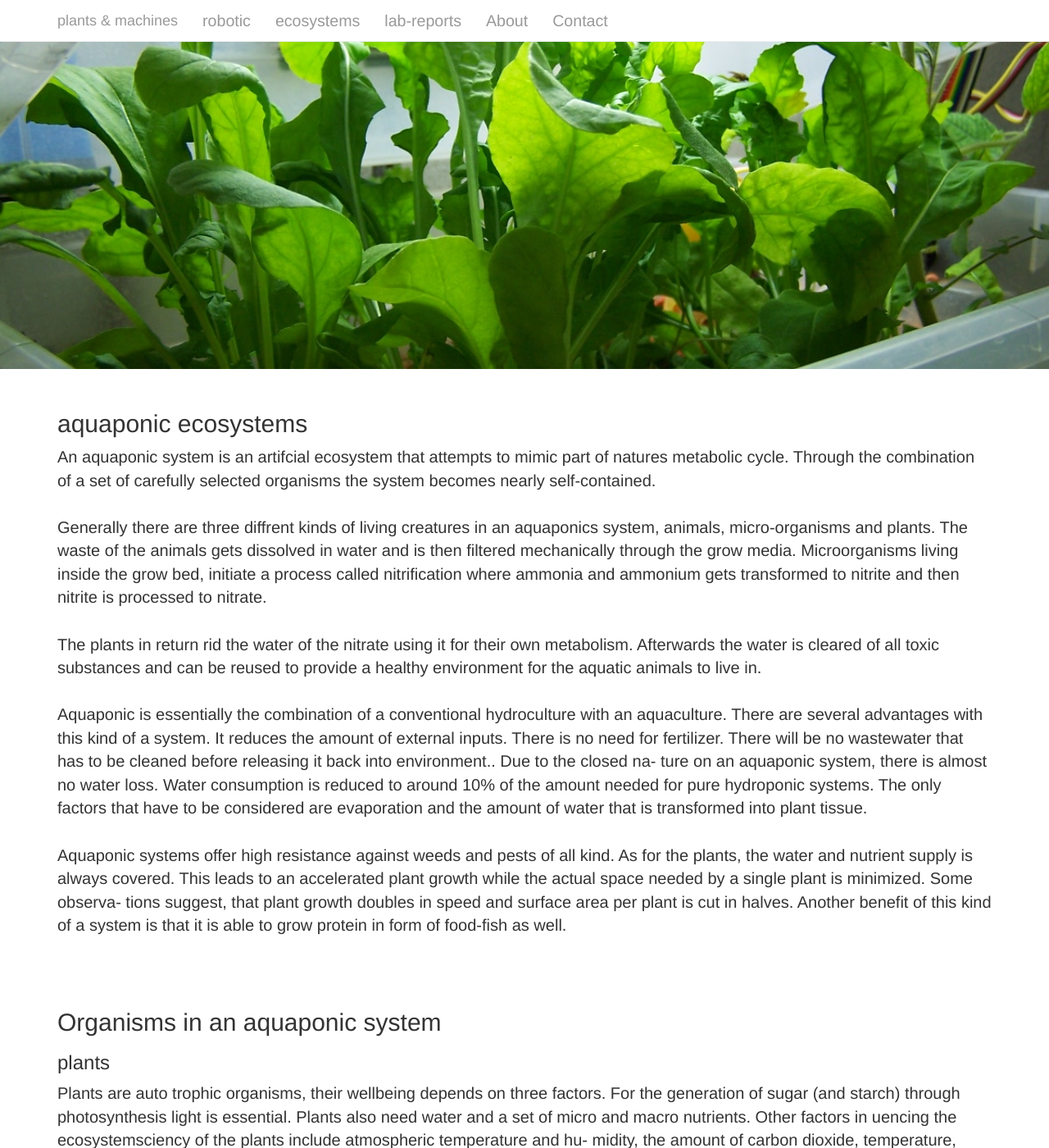
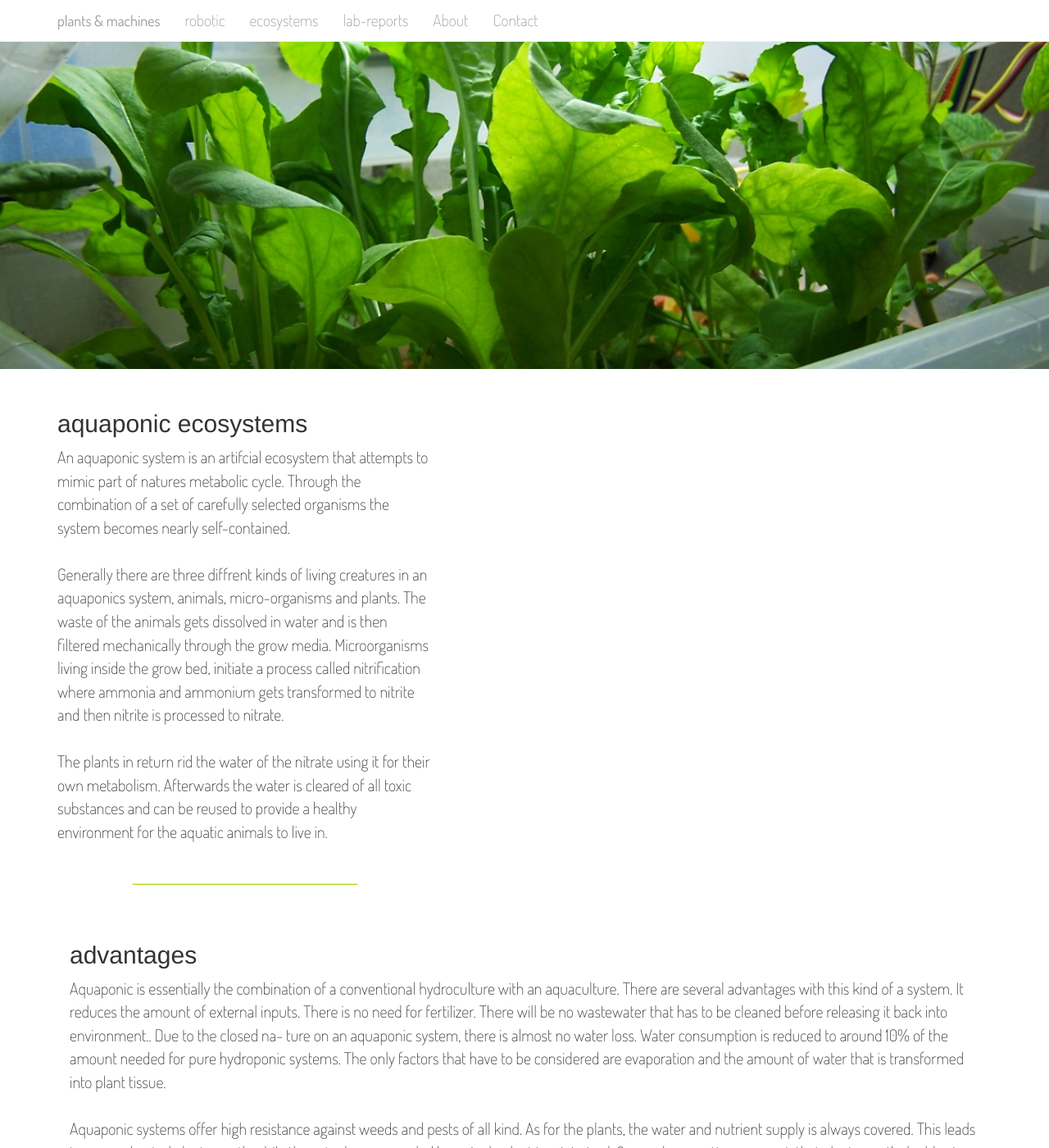
Before and after one commit to plantsandmachines/plantsandmachines.github.io, a Jekyll site: the page built from aquaponic/index.html, in a window 1280 px wide and 1400 px high. Shown: the whole window at 82% size. Built offline with Jekyll 4.4.1, drawn with Linux system fonts in a browser that asks for light colours; nearby versions of some CDN libraries; Markdown is read by kramdown in place of the engine named in the settings.

Commit message:
layout ecosystem

```diff
--- a/aquaponic/index.html
+++ b/aquaponic/index.html
@@ -14,7 +14,7 @@ title: ecosystems
 <div id="aquaponic">
 	<div class="container margin-bottom">
 		<div class="row">
-			<div class="col-md-12">
+			<div class="col-md-5">
 				<h2>aquaponic ecosystems</h2>
 				<p> An aquaponic system is an artifcial ecosystem that attempts to mimic part of
 natures metabolic cycle. Through the combination of a set of carefully selected
@@ -29,7 +29,14 @@ The plants in return rid the water of the
 nitrate using it for their own metabolism. Afterwards the water is cleared of all
 toxic substances and can be reused to provide a healthy environment for the aquatic animals
 to live in.
-<br/><br/>
+<br/><br/><hr/><br/>
+</div>
+</div>
+
+<div class="container"
+<div class="row">
+
+<h2>advantages</h2>
 Aquaponic is essentially the combination of a conventional
 hydroculture with an aquaculture.
 There are several advantages with this kind of a system. It reduces the amount
--- a/css/landingpage.css
+++ b/css/landingpage.css
@@ -3,7 +3,8 @@
 LANDING-PAGE
 
 **************************************************/
-
+body {
+	font-family: 'Dosis', sans-serif;
 	font-weight: lighter;
 }
 
--- a/index.html
+++ b/index.html
@@ -97,7 +97,7 @@ title: plants-and-machines
 							<a data-toggle="collapse" data-parent="#accordion" href="#collapseThree">*</a>
 						</p>
 						<a data-toggle="collapse" data-parent="#accordion" href="#collapseThree">
-							<img src="images/landing-page/geklaut-opensource.png">
+							<img src="images/landing-page/icon_hackable.png">
 						</a>
 					</div>
 				</div>
```
Also changed, not shown: images/landing-page/icon_hackable.png (renamed from images/landing-page/Icon_hackable.png).
